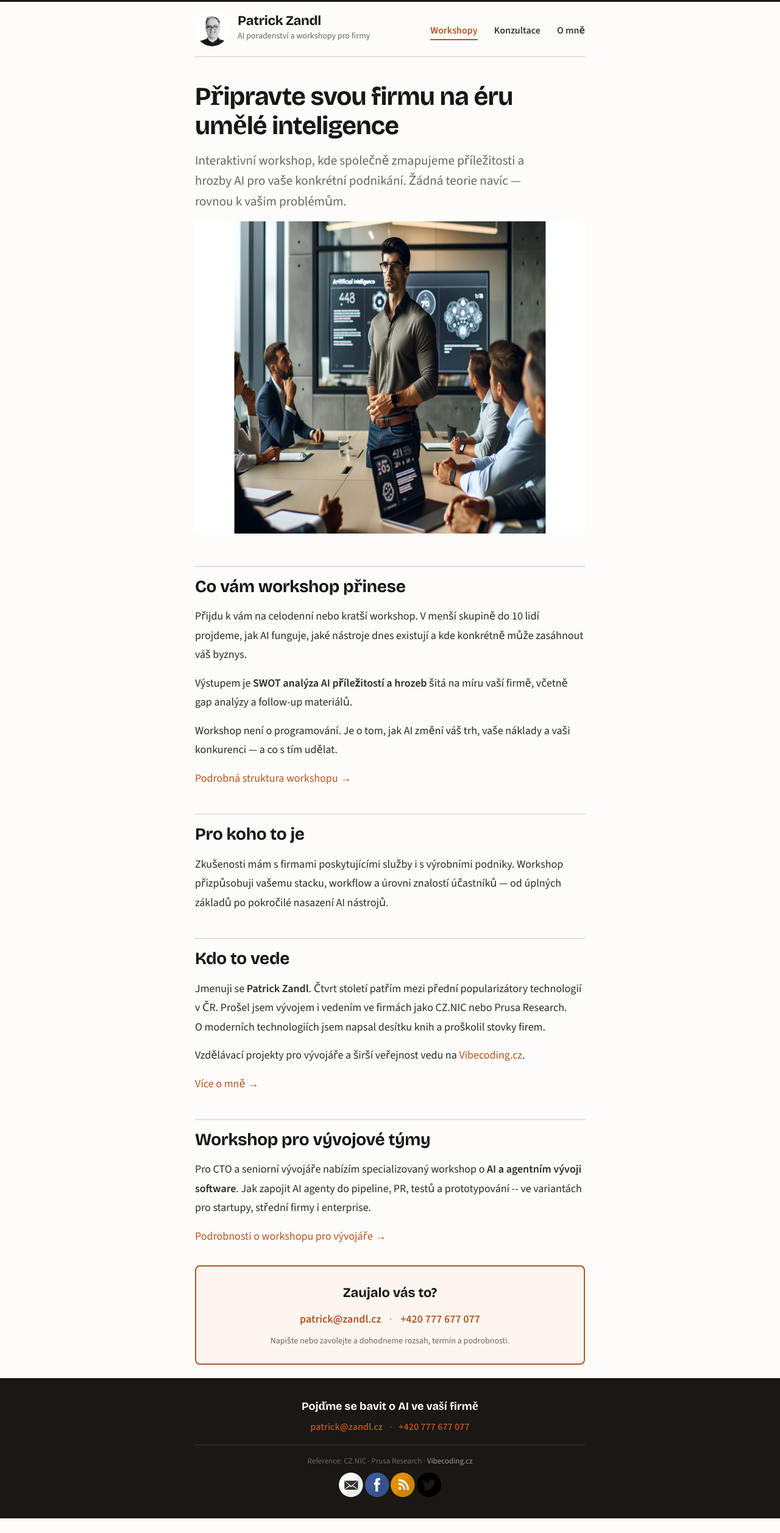
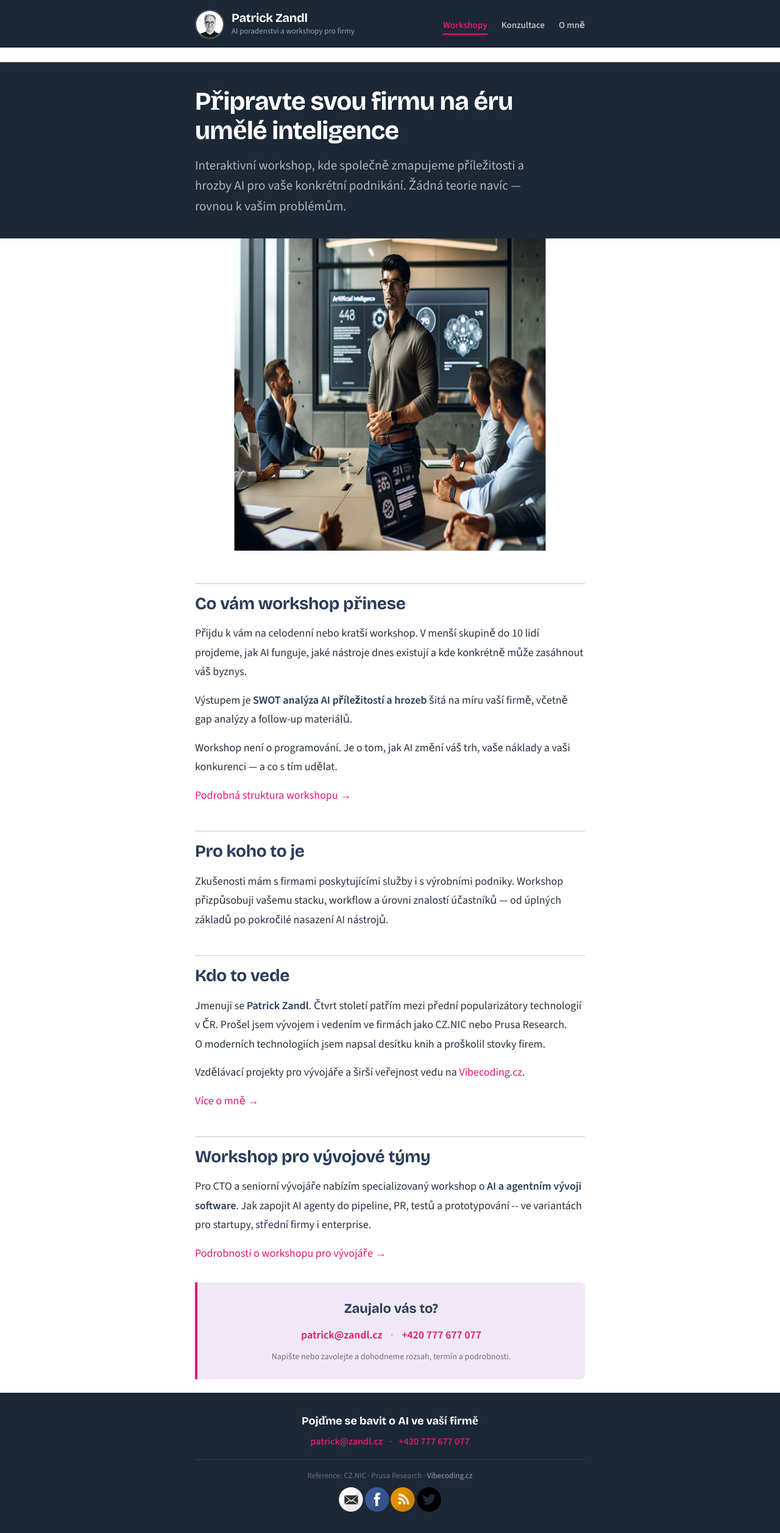
Before and after one commit to tangero/aivefirmach, a Jekyll site: the page built from index.html, in a window 1280 px wide. Shown: the whole page at 61% size. Built offline with Jekyll 4.4.1, drawn with Linux system fonts in a browser that asks for light colours; the list of posts is cut into pages by our own code; comment, search, counter and statistics services are not loaded; before the commit the page ends 2490 px from its top, so only the background shows below that.

Commit message:
Přechod na navy-magenta paletu odvozenou z příručky AI ve firmách
Barevná paleta nyní odpovídá PDF příručce: tmavá navy (#1c2836) pro header,
hero a footer; magenta (#e5186e) jako akcentní barva pro CTA a odkazy;
lavandulové callout boxy (#f0e8f7) pro CTA a blockquoty. Nadpisy v navy-fialové
(#2b3d58). Dark header s bílou navigací a magenta aktivním stavem.

Co-Authored-By: Claude Opus 4.6 (1M context) <noreply@anthropic.com>

```diff
--- a/_layouts/default.html
+++ b/_layouts/default.html
@@ -13,7 +13,7 @@
     <link rel="alternate" type="application/rss+xml" title="{{ site.name }} - {{ site.description }}" href="{{ site.baseurl }}/feed.xml" />
     <link rel="canonical" href="{{ site.url }}{{ page.url }}" />
 
-    <meta name="theme-color" content="#b5541e">
+    <meta name="theme-color" content="#1c2836">
     <link rel="icon" type="image/png" sizes="32x32" href="{{ site.baseurl }}/images/favicon.ico">
     {% include analytics_head.html %}
   </head>
@@ -23,7 +23,7 @@
     <div id="bar"></div>
     <div class="wrapper-container">
       <div class="wrapper-masthead">
-        <div class="container">
+        <div class="container masthead-container">
           <header class="masthead clearfix">
             <a href="{{ site.baseurl }}/" class="site-avatar"><img src="{{ site.baseurl }}{{ site.avatar }}" alt="Patrick Zandl" width="56" height="56" /></a>
 
@@ -46,6 +46,7 @@
           {{ content }}
         </div>
       </div>
+
 
       <div class="wrapper-footer">
         <div class="container">
--- a/_sass/_variables.scss
+++ b/_sass/_variables.scss
@@ -3,23 +3,38 @@
 // VARIABLES
 //
 
-// Colors — warm professional palette
-$accent: #b5541e;
-$accentHover: #963f10;
-$accentLight: #fdf6f0;
+// Primary palette — derived from "AI ve firmách 2026" PDF
+$navy-dark: #1c2836;       // Cover, header, footer
+$navy: #2b3d58;            // Headings on white
+$navy-light: #3d5474;      // Sub-headings
 
-// Neutrals
-$black: #1a1714;
-$darkerGray: #2d2a27;
-$darkGray: #3d3833;
-$gray: #6b6560;
-$mediumGray: #a09890;
-$lightGray: #e8e0d8;
-$lighterGray: #f5f2ee;
-$white: #fdfcfa;
+// Accent — hot pink/magenta from PDF
+$magenta: #e5186e;
+$magenta-hover: #c41060;
+$magenta-light: rgba(229, 24, 110, 0.08);
 
-// Legacy aliases (used throughout existing styles)
-$blue: $accent;
+// Callout — lavender from PDF tip blocks
+$lavender: #f0e8f7;
+$lavender-border: #c4a8e0;
+
+// Text
+$text-dark: #2b3040;
+$text-medium: #6b7080;
+$text-light: #9ba0ad;
+
+// Surfaces
+$white: #ffffff;
+$surface: #f7f5fa;
+$border: #e2dfe8;
+
+// Legacy aliases (used in existing partials)
+$black: $navy-dark;
+$darkerGray: $text-dark;
+$darkGray: $navy;
+$gray: $text-medium;
+$lightGray: $border;
+$blue: $magenta;
+$accent: $magenta;
 
 // Font stacks
 $headingFont: "Bricolage Grotesque", Georgia, serif;
--- a/assets/style.scss
+++ b/assets/style.scss
@@ -21,7 +21,7 @@ html {
 body {
   background: $white;
   font-family: $bodyFont;
-  color: $darkerGray;
+  color: $text-dark;
   line-height: 1.75;
   font-weight: 400;
   font-size: 18px;
@@ -37,7 +37,7 @@ body {
 
 h1, h2, h3, h4, h5, h6 {
   font-family: $headingFont;
-  color: $black;
+  color: $navy;
   font-weight: 700;
   line-height: 1.3;
   margin: 1.5em 0 0.5em;
@@ -61,7 +61,7 @@ h2 {
   font-size: clamp(22px, 3vw, 28px);
   letter-spacing: -0.01em;
   padding-top: 0.5em;
-  border-top: 2px solid $lightGray;
+  border-top: 2px solid $border;
 }
 
 h3 {
@@ -71,7 +71,7 @@ h3 {
 
 h4 {
   font-size: 18px;
-  color: $darkGray;
+  color: $navy-light;
   font-weight: 600;
 }
 
@@ -86,19 +86,19 @@ table {
 }
 
 table tr {
-  border-top: 1px solid $lightGray;
+  border-top: 1px solid $border;
   background-color: $white;
   margin: 0;
   padding: 0;
 }
 
 table tr:nth-child(2n) {
-  background-color: $lighterGray;
+  background-color: $surface;
 }
 
 table tr th {
   font-weight: 600;
-  border: 1px solid $lightGray;
+  border: 1px solid $border;
   text-align: left;
   margin: 0;
   padding: 8px 14px;
@@ -106,7 +106,7 @@ table tr th {
 }
 
 table tr td {
-  border: 1px solid $lightGray;
+  border: 1px solid $border;
   text-align: left;
   margin: 0;
   padding: 8px 14px;
@@ -122,7 +122,7 @@ table tr td {
   padding: 12px 20px;
   margin: 8px 0;
   display: inline-block;
-  border: 1px solid $lightGray;
+  border: 1px solid $border;
   border-radius: 6px;
   box-sizing: border-box;
   font-size: 18px;
@@ -130,14 +130,14 @@ table tr td {
 }
 
 a {
-  color: $accent;
+  color: $magenta;
   text-decoration: none;
   cursor: pointer;
   &:hover, &:active {
-    color: $accentHover;
+    color: $magenta-hover;
   }
   &:focus-visible {
-    outline: 2px solid $accent;
+    outline: 2px solid $magenta;
     outline-offset: 2px;
     border-radius: 2px;
   }
@@ -170,6 +170,7 @@ em, i {
 
 strong, b {
   font-weight: 600;
+  color: $navy;
 }
 
 img {
@@ -184,16 +185,16 @@ p > img {
 
 .date {
   font-style: italic;
-  color: $gray;
+  color: $text-medium;
 }
 
 ::-moz-selection {
-  color: $black;
-  background: $accentLight;
+  color: $white;
+  background: $magenta;
 }
 ::selection {
-  color: $black;
-  background: $accentLight;
+  color: $white;
+  background: $magenta;
 }
 
 // Clearfix
@@ -216,7 +217,7 @@ p > img {
   position: absolute;
   top: -100%;
   left: 16px;
-  background: $accent;
+  background: $magenta;
   color: $white;
   padding: 8px 16px;
   border-radius: 4px;
@@ -228,9 +229,9 @@ p > img {
   }
 }
 
-// Top bar
+// Top bar — magenta accent line
 body:after {
-    background: $accent;
+    background: $magenta;
     width: 100%;
     height: 3px;
     top: 0;
@@ -240,7 +241,7 @@ body:after {
 }
 
 #bar {
-    background: $black;
+    background: $navy-dark;
     height: 3px;
     position: fixed;
     top: 0;
@@ -254,12 +255,13 @@ body:after {
 //
 
 .wrapper-masthead {
-  margin-bottom: 8px;
+  margin-bottom: 0;
+  background: $navy-dark;
 }
 
 .masthead {
-  padding: 20px 0 16px;
-  border-bottom: 2px solid $lightGray;
+  padding: 16px 0 14px;
+  border-bottom: none;
 
   @include mobile {
     text-align: center;
@@ -268,9 +270,9 @@ body:after {
 
 .site-avatar {
   float: left;
-  width: 56px;
-  height: 56px;
-  margin-right: 14px;
+  width: 48px;
+  height: 48px;
+  margin-right: 12px;
 
   @include mobile {
     float: none;
@@ -280,9 +282,10 @@ body:after {
 
   img {
     border-radius: 50%;
-    width: 56px;
-    height: 56px;
+    width: 48px;
+    height: 48px;
     object-fit: cover;
+    border: 2px solid rgba(255,255,255,0.2);
   }
 }
 
@@ -298,13 +301,15 @@ body:after {
 
 .site-name {
   margin: 0;
-  color: $black;
+  color: $white;
   cursor: pointer;
   font-family: $headingFont;
   font-weight: 700;
-  font-size: 22px;
+  font-size: 20px;
   letter-spacing: -0.01em;
   text-align: left;
+
+  a { color: $white; &:hover { color: $white; } }
 
   @include mobile {
     text-align: center;
@@ -313,8 +318,8 @@ body:after {
 
 .site-description {
   margin: -2px 0 0 0;
-  color: $gray;
-  font-size: 14px;
+  color: $text-light;
+  font-size: 13px;
   font-family: $bodyFont;
 
   @include mobile {
@@ -324,9 +329,9 @@ body:after {
 
 nav {
   float: right;
-  margin-top: 16px;
+  margin-top: 12px;
   font-family: $bodyFont;
-  font-size: 16px;
+  font-size: 15px;
 
   @include mobile {
     float: none;
@@ -337,8 +342,8 @@ nav {
   }
 
   a {
-    margin-left: 24px;
-    color: $darkGray;
+    margin-left: 20px;
+    color: rgba(255,255,255,0.7);
     text-align: right;
     font-weight: 600;
     letter-spacing: 0;
@@ -347,13 +352,13 @@ nav {
     transition: border-color 0.15s ease, color 0.15s ease;
 
     &:hover {
-      border-bottom-color: $lightGray;
-      color: $black;
+      border-bottom-color: rgba(255,255,255,0.3);
+      color: $white;
     }
 
     &.active {
-      color: $accent;
-      border-bottom-color: $accent;
+      color: $magenta;
+      border-bottom-color: $magenta;
     }
 
     @include mobile {
@@ -363,13 +368,13 @@ nav {
       border-radius: 6px;
 
       &:hover {
-        background: $lighterGray;
+        background: rgba(255,255,255,0.08);
         border-bottom: none;
       }
 
       &.active {
-        background: $accentLight;
-        color: $accent;
+        background: rgba(229, 24, 110, 0.15);
+        color: $magenta;
         border-bottom: none;
       }
     }
@@ -377,11 +382,23 @@ nav {
 }
 
 //
-// Hero
+// Hero — dark navy, matching PDF cover
 //
 
 .hero-section {
-  padding: 32px 0 16px;
+  background: $navy-dark;
+  // Break out of .container
+  width: 100vw;
+  position: relative;
+  left: 50%;
+  right: 50%;
+  margin-left: -50vw;
+  margin-right: -50vw;
+  padding: 40px calc((100vw - 680px) / 2 + 20px) 36px;
+
+  @include mobile {
+    padding: 32px 20px 28px;
+  }
 
   h1 {
     margin: 0 0 16px;
@@ -389,15 +406,16 @@ nav {
     padding: 0;
     font-size: clamp(30px, 5vw, 42px);
     line-height: 1.15;
-    color: $black;
+    color: $white;
+    max-width: 680px;
   }
 }
 
 .hero-lead {
   font-size: clamp(18px, 2.5vw, 21px);
-  color: $gray;
+  color: rgba(255,255,255,0.65);
   line-height: 1.6;
-  max-width: 580px;
+  max-width: 560px;
   margin: 0;
 }
 
@@ -407,7 +425,7 @@ nav {
 
 .posts > .post {
   padding-bottom: 2em;
-  border-bottom: 1px solid $lightGray;
+  border-bottom: 1px solid $border;
 }
 
 .posts > .post:last-child {
@@ -416,14 +434,15 @@ nav {
 }
 
 .post {
+  // Blockquotes — lavender style from PDF
   blockquote {
-    margin: 1.8em .8em;
-    padding: 0.8em 1.2em;
-    color: $darkGray;
-    font-size: 20px;
+    margin: 1.8em 0;
+    padding: 1em 1.4em;
+    color: $navy;
+    font-size: 18px;
     font-style: italic;
-    background-color: $accentLight;
-    border-left: 3px solid $accent;
+    background-color: $lavender;
+    border-left: 4px solid $lavender-border;
     border-radius: 0 6px 6px 0;
   }
 
@@ -436,17 +455,18 @@ nav {
     font-size: 15px;
     font-weight: 600;
     letter-spacing: 0.02em;
+    color: $magenta;
   }
 }
 
 //
-// CTA box
+// CTA box — lavender style from PDF callout blocks
 //
 
 .cta-box {
-  background: $accentLight;
-  border: 2px solid $accent;
-  border-radius: 8px;
+  background: $lavender;
+  border-left: 4px solid $magenta;
+  border-radius: 0 8px 8px 0;
   padding: 24px 28px;
   margin: 32px 0;
   text-align: center;
@@ -456,7 +476,7 @@ nav {
   font-family: $headingFont;
   font-size: 22px;
   font-weight: 700;
-  color: $black;
+  color: $navy;
   margin: 0 0 4px;
 }
 
@@ -467,24 +487,24 @@ nav {
 .cta-link {
   font-size: 18px;
   font-weight: 600;
-  color: $accent;
-  &:hover { color: $accentHover; }
+  color: $magenta;
+  &:hover { color: $magenta-hover; }
 }
 
 .cta-sep {
   margin: 0 10px;
-  color: $mediumGray;
+  color: $text-light;
 }
 
 .cta-note {
   font-size: 14px;
-  color: $gray;
+  color: $text-medium;
   margin: 8px 0 0;
 }
 
 .aside-link {
   font-size: 15px;
-  color: $gray;
+  color: $text-medium;
   text-align: center;
   margin-top: 24px;
 }
@@ -499,28 +519,29 @@ nav {
   font-weight: 700;
   letter-spacing: -0.02em;
   line-height: 1.2;
+  color: $navy;
 }
 
 .author_title {
   text-align: left;
-  color: $mediumGray;
+  color: $text-light;
   letter-spacing: 0;
   font-size: 15px;
 }
 
 .post_date {
   text-align: left;
-  color: $mediumGray;
+  color: $text-light;
   font-size: 15px;
 }
 
 .share-box {
   font-weight: 600;
-  color: $darkGray;
+  color: $navy;
 }
 
 //
-// Wrapper / Footer
+// Wrapper / Footer — dark navy
 //
 
 .wrapper-container {
@@ -529,7 +550,7 @@ nav {
 }
 
 .wrapper-main {
-  padding-bottom: 220px;
+  padding: 24px 0 220px;
 
   @include mobile {
     padding-bottom: 260px;
@@ -540,8 +561,8 @@ nav {
   position: absolute;
   bottom: 0;
   width: 100%;
-  background-color: $black;
-  color: $mediumGray;
+  background-color: $navy-dark;
+  color: $text-light;
 }
 
 footer {
@@ -551,7 +572,7 @@ footer {
   line-height: 1.6;
 
   a {
-    color: $mediumGray;
+    color: $text-light;
     &:hover { color: $white; }
   }
 }
@@ -559,7 +580,7 @@ footer {
 .footer-cta {
   margin-bottom: 16px;
   padding-bottom: 16px;
-  border-bottom: 1px solid $darkGray;
+  border-bottom: 1px solid rgba(255,255,255,0.1);
 }
 
 .footer-heading {
@@ -574,22 +595,22 @@ footer {
   margin: 0;
   font-size: 16px;
   a {
-    color: $accent;
+    color: $magenta;
     font-weight: 600;
-    &:hover { color: lighten($accent, 15%); }
+    &:hover { color: lighten($magenta, 15%); }
   }
 }
 
 .footer-sep {
   margin: 0 8px;
-  color: $gray;
+  color: $text-medium;
 }
 
 .footer-meta {
   p {
     margin: 0 0 8px;
     font-size: 13px;
-    color: $gray;
+    color: $text-medium;
   }
 }
 
@@ -605,13 +626,14 @@ footer {
 .post-tags a {
   font-size: 13px;
   padding: 3px 12px;
-  border: 1px solid $lightGray;
-  background-color: $lighterGray;
+  border: 1px solid $border;
+  background-color: $surface;
   border-radius: 50px;
-  color: $darkGray;
+  color: $navy;
 
   &:hover {
-    background-color: $lightGray;
+    background-color: $lavender;
+    border-color: $lavender-border;
   }
 }
 
@@ -621,7 +643,7 @@ footer {
 
 .pagination a, .pagination span {
   padding: 7px 18px;
-  border: 1px solid $lightGray;
+  border: 1px solid $border;
   margin-left: -2px;
   margin-right: -2px;
   background-color: $white;
@@ -631,8 +653,8 @@ footer {
 
 .pagination a {
   &:hover {
-      background-color: $lighterGray;
-      color: $darkGray;
+      background-color: $surface;
+      color: $navy;
   }
 }
 
@@ -656,11 +678,16 @@ footer {
 }
 
 .variant-card {
-  border: 1px solid $lightGray;
+  border: 1px solid $border;
   border-radius: 8px;
   padding: 14px 16px 10px;
-  background: $lighterGray;
+  background: $surface;
   text-align: left;
+  transition: border-color 0.15s ease;
+
+  &:hover {
+    border-color: $lavender-border;
+  }
 }
 
 .variant-card h3 {
@@ -668,16 +695,19 @@ footer {
   margin-top: 0;
   border: none;
   padding-top: 0;
+  color: $navy;
 }
 
 .variant-list {
   margin: 10px 0 10px;
   padding-left: 22px;
+  font-size: 16px;
 }
 
 .variant-link {
   font-weight: 600;
   display: inline-block;
+  color: $magenta;
 }
 
 //
@@ -689,11 +719,11 @@ footer {
     height: 32px;
     font-size: 14px;
     font-weight: 500;
-    color: $darkGray;
+    color: $navy;
     line-height: 32px;
     padding: 0 12px;
     border-radius: 16px;
-    background-color: $lighterGray;
+    background-color: $surface;
     margin-bottom: 5px;
     margin-right: 5px;
 }
@@ -703,9 +733,17 @@ footer {
 //
 
 .text-link {
-    color: $black;
+    color: $navy;
     text-decoration: none;
-    border-bottom: 1px dotted $darkGray;
+    border-bottom: 1px dotted $navy-light;
+}
+
+//
+// SVG icons in dark footer
+//
+
+.footer-meta .svg-icon {
+  fill: $text-light;
 }
 
 //
```
